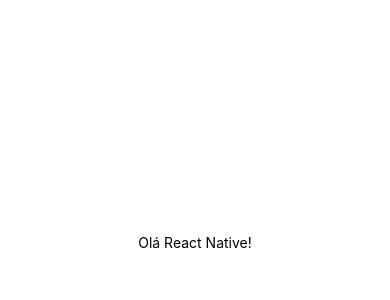
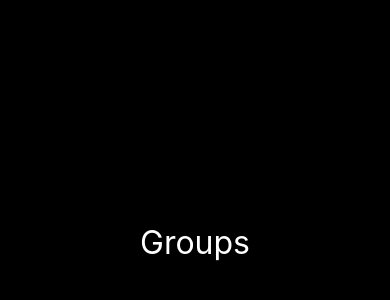
Before and after one commit to brendavit0ria/teams-organizer, a React Native app: screen / in a window 390 px wide. Shown: the part 180-480 px from the top of the page. Built offline with nearby package versions, Linux system fonts and the light colour scheme.

Commit message:
feat: defining the application theme

```diff
--- a/App.tsx
+++ b/App.tsx
@@ -1,5 +1,13 @@
-import { Groups } from "@screens/Groups";
+import { ThemeProvider } from "styled-components";
+
+import theme from "./src/theme/theme";
+
+import { Groups } from "@screens/Groups/Groups";
 
 export default function App() {
-  return <Groups />;
+  return (
+    <ThemeProvider theme={theme}>
+      <Groups />
+    </ThemeProvider>
+  );
 }
--- /dev/null
+++ b/src/screens/Groups/Groups.tsx
@@ -0,0 +1,9 @@
+import { Container, Title } from "./styles";
+
+export function Groups() {
+  return (
+    <Container>
+      <Title>Groups</Title>
+    </Container>
+  );
+}
--- a/src/screens/Groups/index.tsx
+++ /dev/null
@@ -1,18 +0,0 @@
-import { StyleSheet, Text, View } from "react-native";
-
-export function Groups() {
-  return (
-    <View style={styles.container}>
-      <Text>Olá React Native!</Text>
-    </View>
-  );
-}
-
-const styles = StyleSheet.create({
-  container: {
-    flex: 1,
-    backgroundColor: "#fff",
-    alignItems: "center",
-    justifyContent: "center",
-  },
-});
--- /dev/null
+++ b/src/screens/Groups/styles.ts
@@ -0,0 +1,13 @@
+import styled from "styled-components/native";
+
+export const Container = styled.View`
+  flex: 1;
+  background-color: #000;
+  align-items: center;
+  justify-content: center;
+`;
+
+export const Title = styled.Text`
+  color: #fff;
+  font-size: 32px;
+`;
--- /dev/null
+++ b/src/theme/theme.ts
@@ -0,0 +1,29 @@
+export default {
+  COLORS: {
+    WHITE: "#FFFFFF",
+
+    GREEN_700: "#00875F",
+    GREEN_500: "#00B37E",
+
+    RED: "#F75A68",
+    RED_DARK: "#AA2834",
+
+    GRAY_700: "#121214",
+    GRAY_600: "#202024",
+    GRAY_500: "#29292E",
+    GRAY_400: "#323238",
+    GRAY_300: "#7C7C8A",
+    GRAY_200: "#C4C4CC",
+    GRAY_100: "#E1E1E6",
+  },
+  FONT_FAMILY: {
+    REGULAR: "Roboto_400Regular",
+    BOLD: "Roboto_700Bold",
+  },
+  FONT_SIZE: {
+    SM: 14,
+    MD: 16,
+    LG: 18,
+    XL: 24,
+  },
+};
```
